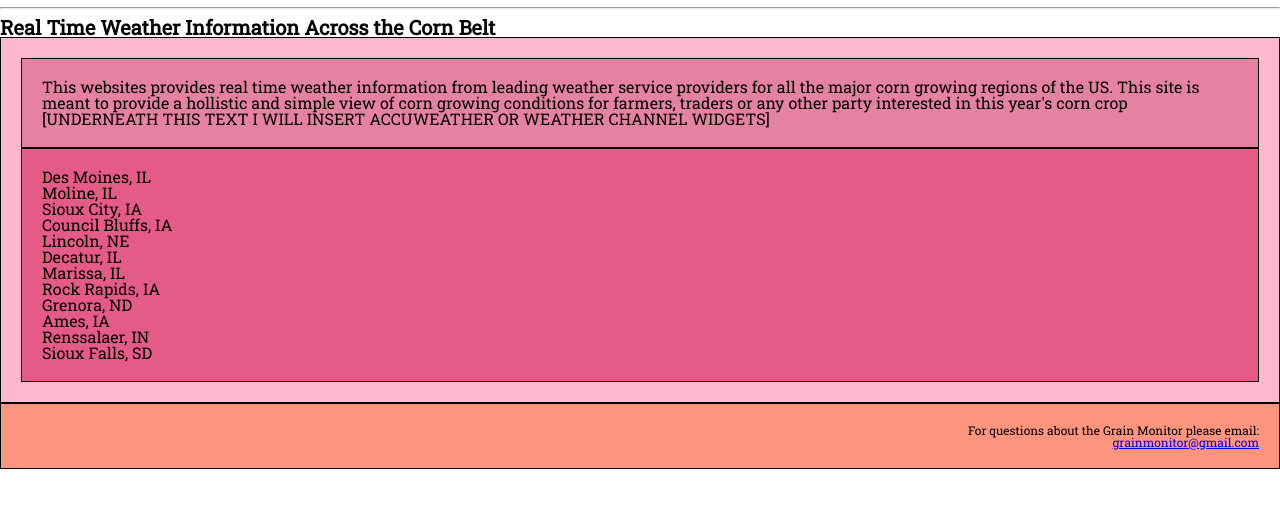
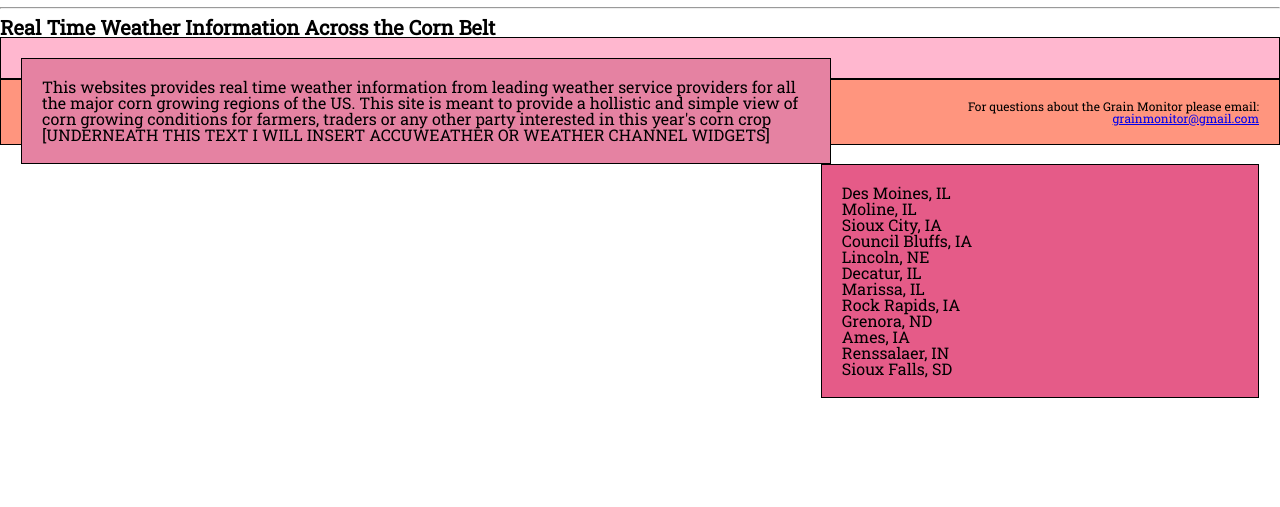
Before and after one commit to grainmonitor/grainmonitor.github.io, a plain HTML site: page unit_6/index.html in a window 1280 px wide. Shown: the part 145-652 px from the top of the page. Drawn offline with nearby package versions, Linux system fonts and the light colour scheme.

Commit message:
floaters

```diff
--- a/unit_6/css/style.css
+++ b/unit_6/css/style.css
@@ -35,12 +35,16 @@ header {
 	background-color: #E582A2;
 	border: 1px black solid;
 	padding: 20px;
+	float: left;
+	width: 62%;
 }
 
 #right {
 	background-color: #E55B88;
 	border: 1px black solid;
 	padding: 20px;
+	float: right;
+	width: 32%;
 }
 
 article {
```
